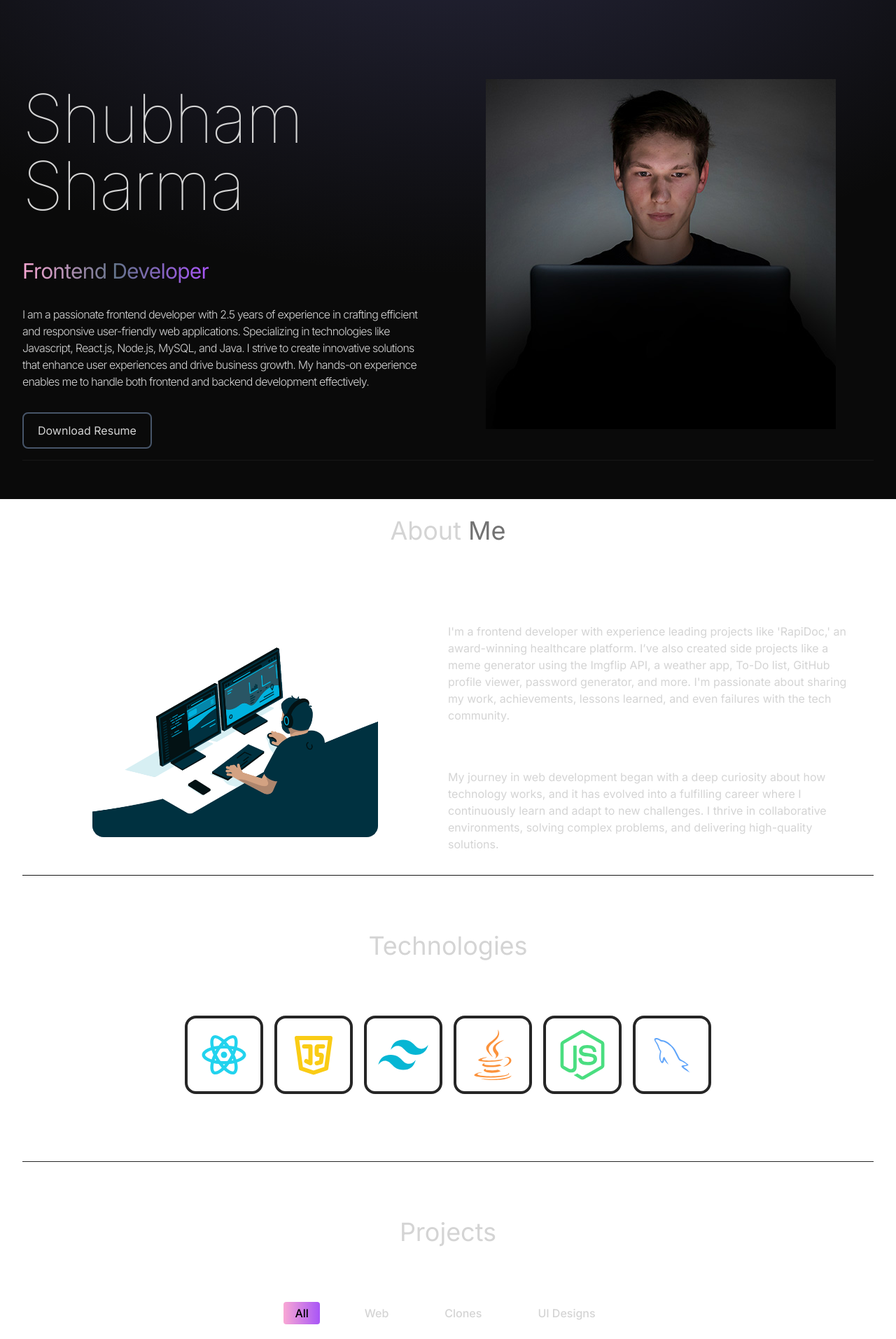
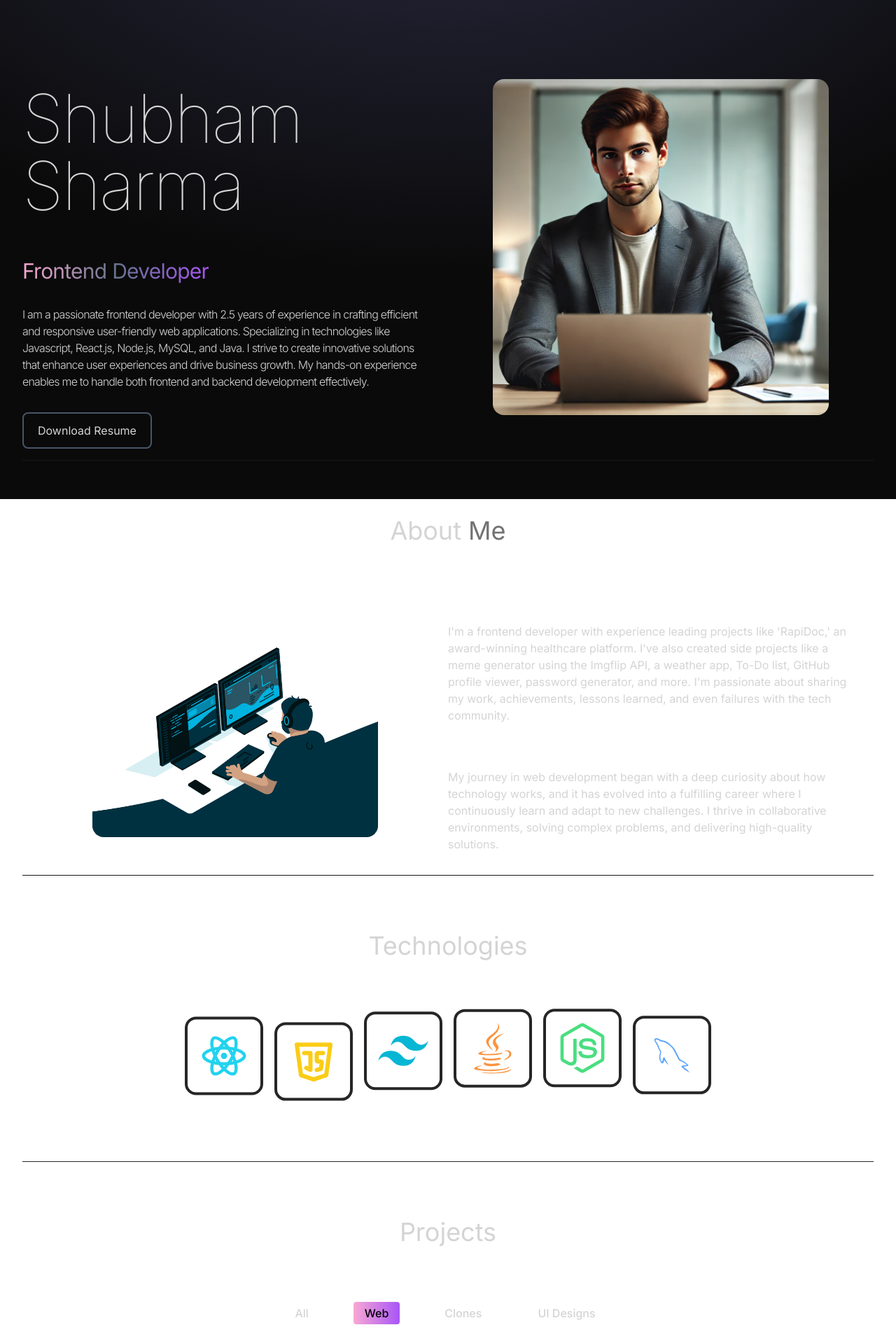
Before and after one commit to shubham4672/Portfolio, a React (Vite) app: page / in a window 1280 px wide. Shown: the part 87-2000 px from the top of the page at 70% size. Built offline with nearby package versions, Linux system fonts and the light colour scheme.

Commit message:
motion add

```diff
--- a/src/components/About.jsx
+++ b/src/components/About.jsx
@@ -1,5 +1,7 @@
 import aboutImg from "../assets/aboutMe.gif";
 import { ABOUT_TEXT, ABOUT_WEBD } from "../constants";
+import { motion } from "framer-motion";
+
 const About = () => {
   return (
     <div className='border-b border-neutral-900 pb-y'>
@@ -8,7 +10,12 @@ const About = () => {
         <span className='text-neutral-500'> Me</span>
       </h2>
       <div className='flex flex-wrap'>
-        <div className='w-full lg:w-1/2 lg:p-8'>
+        <motion.div
+          whileInView={{ opacity: 1, x: 0 }}
+          initial={{ opacity: 0, x: -100 }}
+          transition={{ duration: 0.5 }}
+          className='w-full lg:w-1/2 lg:p-8'
+        >
           <div className='flex items-center justify-center'>
             <img
               className='rounded-2xl mx-2 w-full lg:w-3/4'
@@ -16,15 +23,20 @@ const About = () => {
               alt='about'
             />
           </div>
-        </div>
-        <div className='w-full lg:w-1/2'>
+        </motion.div>
+        <motion.div
+          whileInView={{ opacity: 1, x: 0 }}
+          initial={{ opacity: 0, x: 100 }}
+          transition={{ duration: 0.7 }}
+          className='w-full lg:w-1/2'
+        >
           <div className='flex justify-center lg:justify-start'>
             <p className='my-2 max-w-xl py-6'>{ABOUT_TEXT}</p>
           </div>
           <div className='flex justify-center lg:justify-start'>
             <p className='my-2 max-w-xl py-6'>{ABOUT_WEBD}</p>{" "}
           </div>
-        </div>
+        </motion.div>
       </div>
     </div>
   );
--- a/src/components/Hero.jsx
+++ b/src/components/Hero.jsx
@@ -1,7 +1,25 @@
-// import { motion } from "framer-motion";
+import { motion } from "framer-motion";
 import Resume from "../assets/shubham's_resume.pdf";
-import profilePic from "../assets/kevinRushProfile.jpg";
+import profilePic from "../assets/DALL·E 2024-10-24 17.52.16 - A professional front-facing image of a young man sitting at a desk using a laptop. The setting should appear modern and minimalist, with a focus on th.webp";
 import { HERO_CONTENT } from "../constants";
+
+const container = (delay) => ({
+  hidden: { x: -100, opacity: 0 },
+  visible: {
+    x: 0,
+    opacity: 1,
+    transition: { duration: 0.5, delay: delay },
+  },
+});
+
+const button = (delay) => ({
+  hidden: { y: -100, opacity: 0 },
+  visible: {
+    y: 0,
+    opacity: 1,
+    transition: { duration: 0.5, delay: delay },
+  },
+});
 
 const Hero = () => {
   return (
@@ -9,27 +27,55 @@ const Hero = () => {
       <div className='flex flex-wrap'>
         <div className='w-full lg:w-1/2'>
           <div className='flex flex-col items-center lg:items-start'>
-            <h1 className='pb-14 text-6xl font-thin tracking-tight lg:mt-8 lg:text-8xl'>
+            <motion.h1
+              variants={container(0.1)}
+              initial='hidden'
+              animate='visible'
+              className='pb-14 text-6xl font-thin tracking-tight lg:mt-8 lg:text-8xl'
+            >
               Shubham Sharma
-            </h1>
-            <span className='bg-gradient-to-r from-pink-300 via-slate-500 to-purple-500 bg-clip-text tracking-tight text-transparent text-3xl'>
+            </motion.h1>
+            <motion.span
+              variants={container(0.6)}
+              initial='hidden'
+              animate='visible'
+              className='bg-gradient-to-r from-pink-300 via-slate-500 to-purple-500 bg-clip-text tracking-tight text-transparent text-3xl'
+            >
               Frontend Developer
-            </span>
-            <p className='my-2 max-w-xl py-6 font-light tracking-tighter'>
+            </motion.span>
+            <motion.p
+              variants={container(1)}
+              initial='hidden'
+              animate='visible'
+              className='my-2 max-w-xl py-6 font-light tracking-tighter'
+            >
               {HERO_CONTENT}
-            </p>
-            <a
+            </motion.p>
+            <motion.a
               download=''
               href={Resume}
+              variants={button(1.8)}
+              initial='hidden'
+              animate='visible'
               className='button bg-transparent px-5 border-slate-600 border-2 py-3 rounded-lg'
+              whileHover={{ scale: 1.03 }}
             >
               Download Resume
-            </a>
+            </motion.a>
           </div>
         </div>
         <div className='w-full lg:w-1/2 p-6'>
           <div className='flex justify-center'>
-            <img src={profilePic} alt='Shubham Sharma' />
+            <motion.img
+              src={profilePic}
+              alt='Shubham Sharma'
+              width={480}
+              height={660}
+              initial={{ x: 100, opacity: 0 }}
+              animate={{ x: 0, opacity: 1 }}
+              transition={{ duration: 1, delay: 1.3 }}
+              className='rounded-2xl'
+            />
           </div>
         </div>
       </div>
--- a/src/components/Navbar.jsx
+++ b/src/components/Navbar.jsx
@@ -3,6 +3,7 @@ import { FaGithub } from "react-icons/fa";
 import { FaSquareXTwitter } from "react-icons/fa6";
 import { FaInstagram } from "react-icons/fa";
 import Logo from "../assets/myLogo.png";
+import { motion } from "framer-motion";
 
 const Navbar = () => {
   return (
@@ -11,10 +12,59 @@ const Navbar = () => {
         <img className='mx-2 w-12' src={Logo} alt='Logo' />
       </div>
       <div className='m-8 flex items-center justify-center gap-4 text-2xl'>
-        <FaLinkedin />
-        <FaGithub />
-        <FaInstagram />
-        <FaSquareXTwitter />
+        <motion.a
+          href='https://www.linkedin.com/in/shubham4672/'
+          target='_blank'
+          initial={{ scale: 0, rotate: 180 }}
+          animate={{ rotate: 0, scale: 1 }}
+          transition={{
+            type: "spring",
+            stiffness: 260,
+            damping: 20,
+          }}
+        >
+          <FaLinkedin />
+        </motion.a>
+        <motion.a
+          href='https://github.com/shubham4672'
+          target='_blank'
+          initial={{ scale: 0, rotate: 180 }}
+          animate={{ rotate: 0, scale: 1 }}
+          transition={{
+            type: "spring",
+            stiffness: 260,
+            damping: 20,
+          }}
+        >
+          <FaGithub />
+        </motion.a>
+        <motion.a
+          href='
+        https://www.instagram.com/_i.shubham/'
+          target='_blank'
+          initial={{ scale: 0, rotate: 180 }}
+          animate={{ rotate: 0, scale: 1 }}
+          transition={{
+            type: "spring",
+            stiffness: 260,
+            damping: 20,
+          }}
+        >
+          <FaInstagram />
+        </motion.a>
+        <motion.a
+          href='https://x.com/XShubhamS'
+          target='_blank'
+          initial={{ scale: 0, rotate: 180 }}
+          animate={{ rotate: 0, scale: 1 }}
+          transition={{
+            type: "spring",
+            stiffness: 260,
+            damping: 20,
+          }}
+        >
+          <FaSquareXTwitter />
+        </motion.a>
       </div>
     </nav>
   );
--- a/src/components/Projects.jsx
+++ b/src/components/Projects.jsx
@@ -2,7 +2,7 @@ import { useState } from "react";
 import { WEB_PROJECTS } from "../constants";
 
 const Projects = () => {
-  const [activeCategory, setActiveCategory] = useState("all");
+  const [activeCategory, setActiveCategory] = useState("web");
 
   // Filter the projects based on the active category
   const filteredProjects = WEB_PROJECTS.filter((project) => {
@@ -16,7 +16,7 @@ const Projects = () => {
   return (
     <div className='border-b border-neutral-900 pb-4'>
       <h2 className='my-20 text-center text-4xl'>Projects</h2>
-      <div className='mb-16 flex justify-center gap-10'>
+      <div className='mb-16 flex flex-col md:flex-row justify-center gap-5 md:gap-10'>
         <span
           className={`mr-2 rounded px-4 py-1 text-md font-medium cursor-pointer ${
             activeCategory === "all"
@@ -62,7 +62,7 @@ const Projects = () => {
         {filteredProjects.map((project, index) => (
           <div key={index} className='mb-8 flex flex-wrap lg:justify-center'>
             <div className='w-full lg:w-1/4'>
-              <a href={project.link}>
+              <a href={project.link} target='_blank'>
                 <img
                   src={project.image}
                   alt={project.title}
--- a/src/components/Technologies.jsx
+++ b/src/components/Technologies.jsx
@@ -4,31 +4,87 @@ import { FaNodeJs } from "react-icons/fa";
 import { FaJava } from "react-icons/fa";
 import { DiMysql } from "react-icons/di";
 import { RiTailwindCssFill } from "react-icons/ri";
+import { motion } from "framer-motion";
+
+const iconVariants = (duration) => ({
+  initial: { y: -10 },
+  animate: {
+    y: [10, -10],
+    transition: {
+      duration: duration,
+      ease: "linear",
+      repeat: Infinity,
+      repeatType: "reverse",
+    },
+  },
+});
 
 const Technologies = () => {
   return (
     <div className='border-b border-neutral-800 pb-24'>
-      <h1 className='my-20 text-center text-4xl'>Technologies</h1>
-      <div className='flex flex-wrap items-center justify-center gap-4'>
-        <div className='rounded-2xl border-4 border-neutral-800 p-4'>
+      <motion.h1
+        whileInView={{ opacity: 1, y: 0 }}
+        initial={{ opacity: 0, y: -100 }}
+        transition={{ duration: 1.5 }}
+        className='my-20 text-center text-4xl'
+      >
+        Technologies
+      </motion.h1>
+      <motion.div
+        whileInView={{ opacity: 1, x: 0 }}
+        initial={{ opacity: 1, x: -100 }}
+        transition={{ duration: 1.5 }}
+        className='flex flex-wrap items-center justify-center gap-4'
+      >
+        <motion.div
+          variants={iconVariants(2.5)}
+          initial='initial'
+          animate='animate'
+          className='rounded-2xl border-4 border-neutral-800 p-4'
+        >
           <RiReactjsLine className='text-7xl text-cyan-400' />
-        </div>
-        <div className='rounded-2xl border-4 border-neutral-800 p-4'>
+        </motion.div>
+        <motion.div
+          variants={iconVariants(3)}
+          initial='initial'
+          animate='animate'
+          className='rounded-2xl border-4 border-neutral-800 p-4'
+        >
           <TbBrandJavascript className='text-7xl text-yellow-400' />
-        </div>
-        <div className='rounded-2xl border-4 border-neutral-800 p-4'>
+        </motion.div>
+        <motion.div
+          variants={iconVariants(5)}
+          initial='initial'
+          animate='animate'
+          className='rounded-2xl border-4 border-neutral-800 p-4'
+        >
           <RiTailwindCssFill className='text-7xl text-cyan-500' />
-        </div>
-        <div className='rounded-2xl border-4 border-neutral-800 p-4'>
+        </motion.div>
+        <motion.div
+          variants={iconVariants(2)}
+          initial='initial'
+          animate='animate'
+          className='rounded-2xl border-4 border-neutral-800 p-4'
+        >
           <FaJava className='text-7xl text-orange-400' />
-        </div>
-        <div className='rounded-2xl border-4 border-neutral-800 p-4'>
+        </motion.div>
+        <motion.div
+          variants={iconVariants(6)}
+          initial='initial'
+          animate='animate'
+          className='rounded-2xl border-4 border-neutral-800 p-4'
+        >
           <FaNodeJs className='text-7xl text-green-400' />
-        </div>
-        <div className='rounded-2xl border-4 border-neutral-800 p-4'>
+        </motion.div>
+        <motion.div
+          variants={iconVariants(4)}
+          initial='initial'
+          animate='animate'
+          className='rounded-2xl border-4 border-neutral-800 p-4'
+        >
           <DiMysql className='text-7xl text-blue-400' />
-        </div>
-      </div>
+        </motion.div>
+      </motion.div>
     </div>
   );
 };
```
Also changed, not shown: src/constants/index.js (+11 -2 lines), src/assets/DALL·E 2024-10-24 17.52.16 - A professional front-facing image of a young man sitting at a desk using a laptop. The setting should appear modern and minimalist, with a focus on th.webp (added), src/assets/image-1.webp (added).
